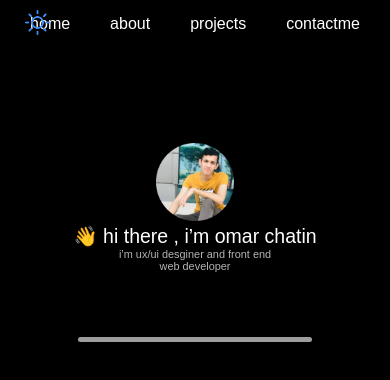
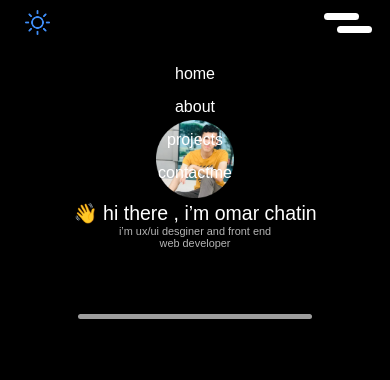
Before and after one commit to omer-os/my-portfolio, a React (Create React App) app: page / in a window 390 px wide. Shown: the top 380 px of the page. Built offline with nearby package versions, Linux system fonts and the light colour scheme.

Commit message:
working on navigation bar on small devices

```diff
--- a/src/App.css
+++ b/src/App.css
@@ -56,4 +56,36 @@ a{
 
 
 
-.showMenuBar{}
+.showMenuBar{
+    position: absolute;
+    top: 10px;
+    right: 15px;
+    width: fit-content;
+    display: flex;
+    flex-direction: column;
+}
+
+.line1,.line2{
+    background-color: white;
+    width: 35px;
+    height: 7px;
+    border-radius: 5px;
+    margin: 3px;
+}.line1{
+    margin-left: -10px;
+}
+
+@media (max-width: 550px){
+    .right-nav{
+        flex-direction: column;
+        width: 100%;
+        text-align: center;
+        position: absolute;
+        top: 50px;
+        left: 0px;
+    }
+    .right-nav li{
+        margin-top: 10px;
+    }
+
+}
--- a/src/App.jsx
+++ b/src/App.jsx
@@ -32,8 +32,8 @@ function App() {
       </Firstsection>
 
       <div className="showMenuBar">
-        <div className="line"></div>
-        <div className="line"></div>
+        <div className="line1"></div>
+        <div className="line2"></div>
       </div>
 
     </Body>
```
